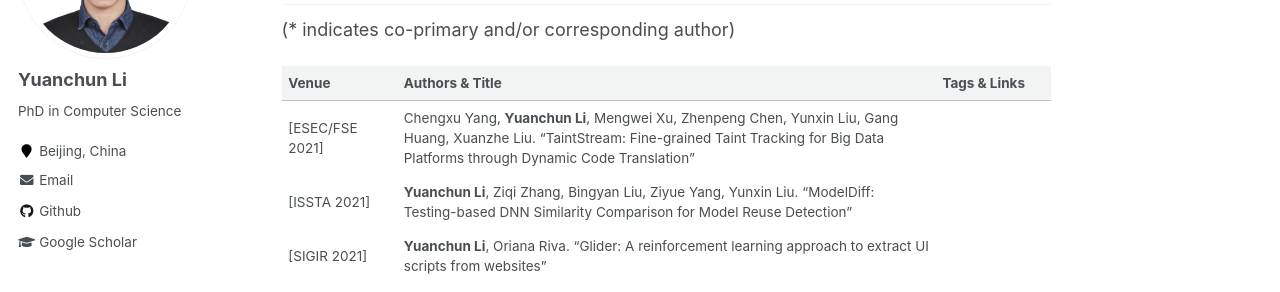
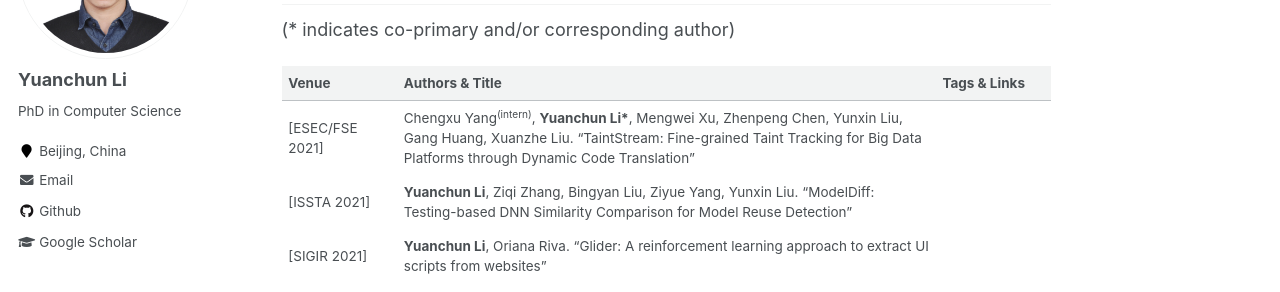
Before and after one commit to yuanchun-li/yuanchun-li.github.io, a Jekyll site: the page built from _pages/about.md, in a window 1280 px wide and 900 px high, scrolled down 381 px. Shown: the part 152-444 px from the top of the window. Built offline with Jekyll 4.4.1, drawn with Linux system fonts in a browser that asks for light colours.

Commit message:
slight change

```diff
--- a/_pages/about.md
+++ b/_pages/about.md
@@ -36,7 +36,7 @@ table th:nth-of-type(3) {
 
 | Venue | Authors & Title | Tags & Links |
 |----|----|----|
-| [ESEC/FSE 2021] | Chengxu Yang, **Yuanchun Li**, Mengwei Xu, Zhenpeng Chen, Yunxin Liu, Gang Huang, Xuanzhe Liu. "TaintStream: Fine-grained Taint Tracking for Big Data Platforms through Dynamic Code Translation" |  |
+| [ESEC/FSE 2021] | Chengxu Yang<sup>(intern)</sup>, **Yuanchun Li\***, Mengwei Xu, Zhenpeng Chen, Yunxin Liu, Gang Huang, Xuanzhe Liu. "TaintStream: Fine-grained Taint Tracking for Big Data Platforms through Dynamic Code Translation" |  |
 | [ISSTA 2021] | **Yuanchun Li**, Ziqi Zhang, Bingyan Liu, Ziyue Yang, Yunxin Liu. "ModelDiff: Testing-based DNN Similarity Comparison for Model Reuse Detection" |  |
 | [SIGIR 2021] | **Yuanchun Li**, Oriana Riva. "Glider: A reinforcement learning approach to extract UI scripts from websites" |  |
 | [ICSE 2021] | **Yuanchun Li**, Jiayi Hua, Haoyu Wang, Chunyang Chen, Yunxin Liu. "DeepPayload: Black-box Backdoor Attack on Deep Learning Models through Neural Payload Injection" | [[arxiv]](https://arxiv.org/pdf/2101.06896.pdf) |
```
Also changed, not shown: _pages/publications.md (+1 -1 lines), 4 other files.
